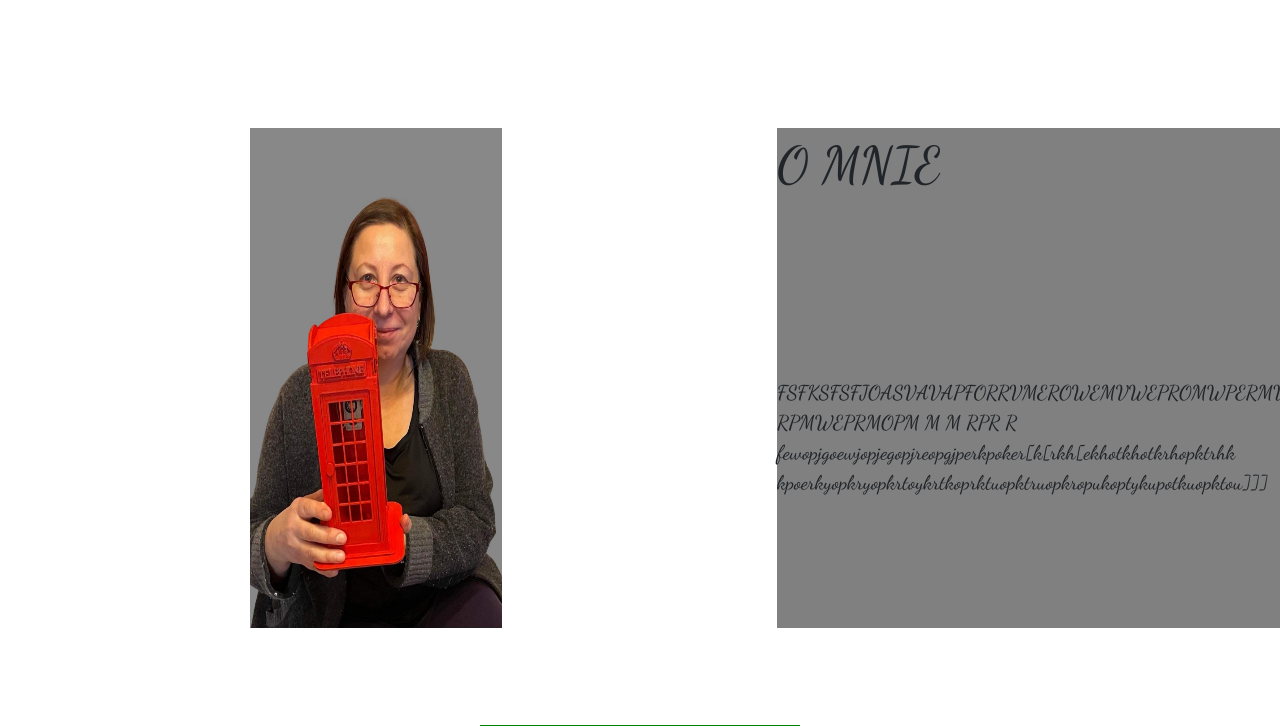
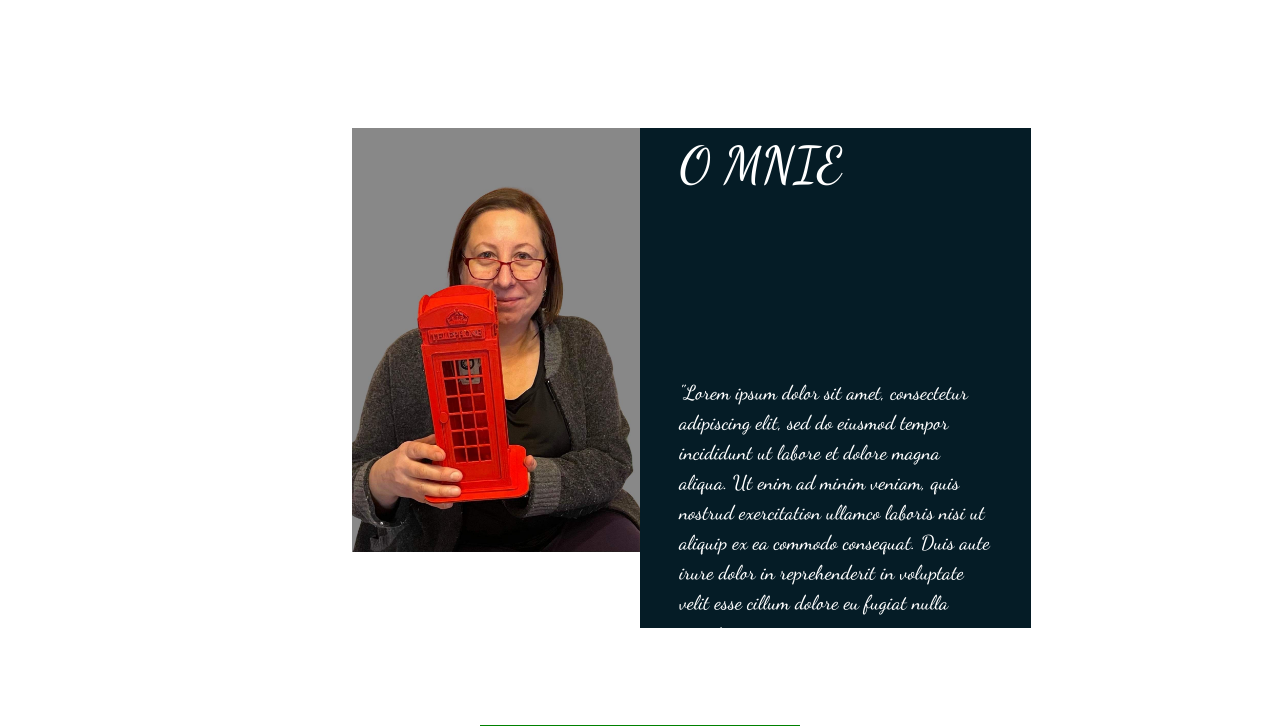
Before and after one commit to joannaj79/Scrapbooking_comercial_project, a website: page index.html in a window 1280 px wide. Shown: the part 1400-2126 px from the top of the page. Drawn offline with nearby package versions, Linux system fonts and the light colour scheme.

Commit message:
Project updating new

```diff
--- a/index.html
+++ b/index.html
@@ -204,24 +204,30 @@
       <div class="borderLine" id="borderLine"></div>
     </div>
     <section class="aboutMe" id="omnie">
-      <div class="item" data-aos="fade-right" data-aos-once="true">
-        <div class="row">
 
-          <div class="col-12 col-md-4 col-lg-6">
-            <img src="images/PoterArt.jpg">
-        </div>
-          <div class="col-12 col-md-8 col-lg-6">
-            <div class="item" data-aos="fade-left" data-aos-once="true">
-            <div class="person" ></h1>O MNIE</h1></div>
-            <div class="textAboutme"><p>
-              FSFKSFSFJOASVAVAPFORRVMEROWEMVWEPROMWPERMW RPMWEPRMOPM M M RPR R
-              fewopjgoewjopjegopjreopgjperkpoker[k[rkh[ekhotkhotkrhopktrhk
-              kpoerkyopkryopkrtoykrtkoprktuopktruopkropukoptykupotkuopktou]]]
-            </p></div>
+
+      <!-- <div class="item"> -->
+       <div class="row">
+          <div class="col-6">
+            <div class="item-left" >
+              <img src="images/PoterArt.jpg">
+            </div>
+
+          </div>
+          <div class="col-6 " >
+            <div class="item-right"  >
+              <div class="person" >
+                </h1>O MNIE</h1>
+              </div>
+              <div class="textAboutme">
+                <p>
+                  "Lorem ipsum dolor sit amet, consectetur adipiscing elit, sed do eiusmod tempor incididunt ut labore et dolore magna aliqua. Ut enim ad minim veniam, quis nostrud exercitation ullamco laboris nisi ut aliquip ex ea commodo consequat. Duis aute irure dolor in reprehenderit in voluptate velit esse cillum dolore eu fugiat nulla pariatur.
+                </p>
+              </div>
+            </div>
           </div>
         </div>
-      </div>
-
+      <!-- </div> -->
     </section>
     <div class="borderLineContainer">
       <div class="borderLine" id="borderLine"></div>
--- a/index.js
+++ b/index.js
@@ -6,5 +6,5 @@ window.onscroll = function () {
   }
 };
 AOS.init({
-  duration: 1200,
+  duration: 1000,
 });
```
Also changed, not shown: src/indexNew.html (+1 -1 lines), dist/css/style.css, src/scss/general.scss (line endings or trailing spaces).
